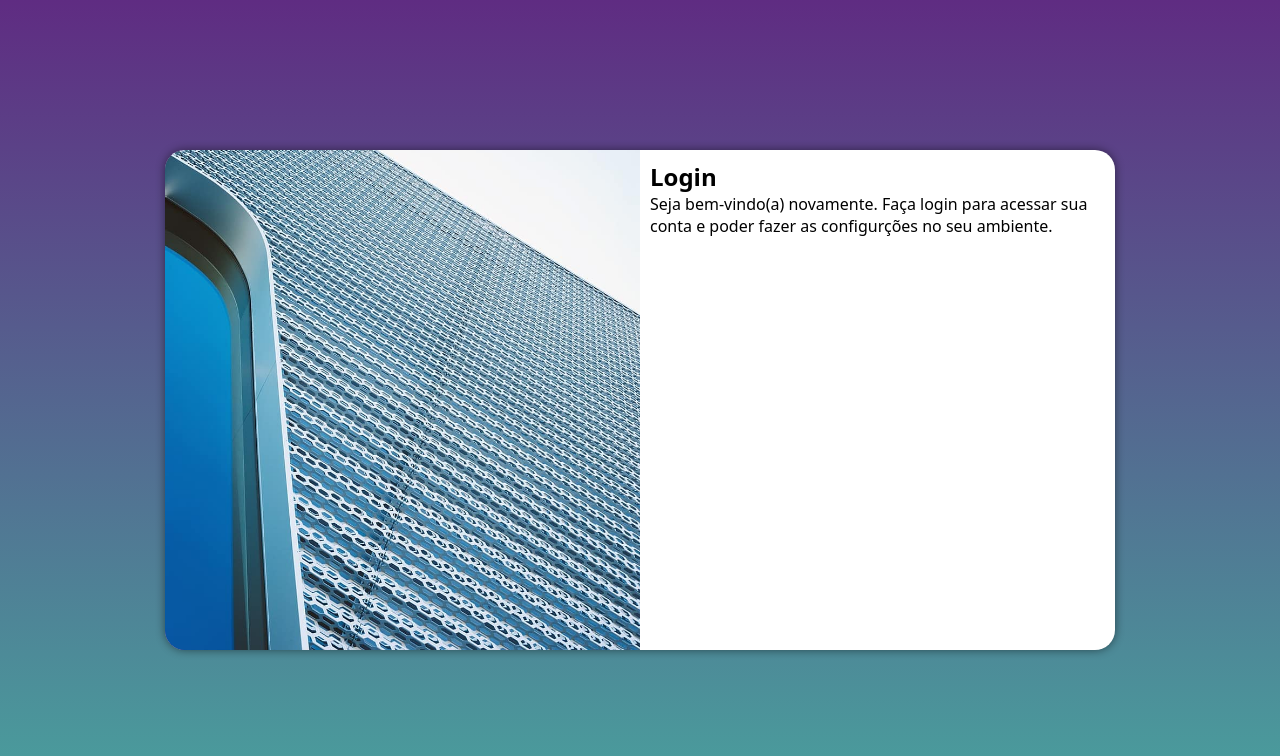
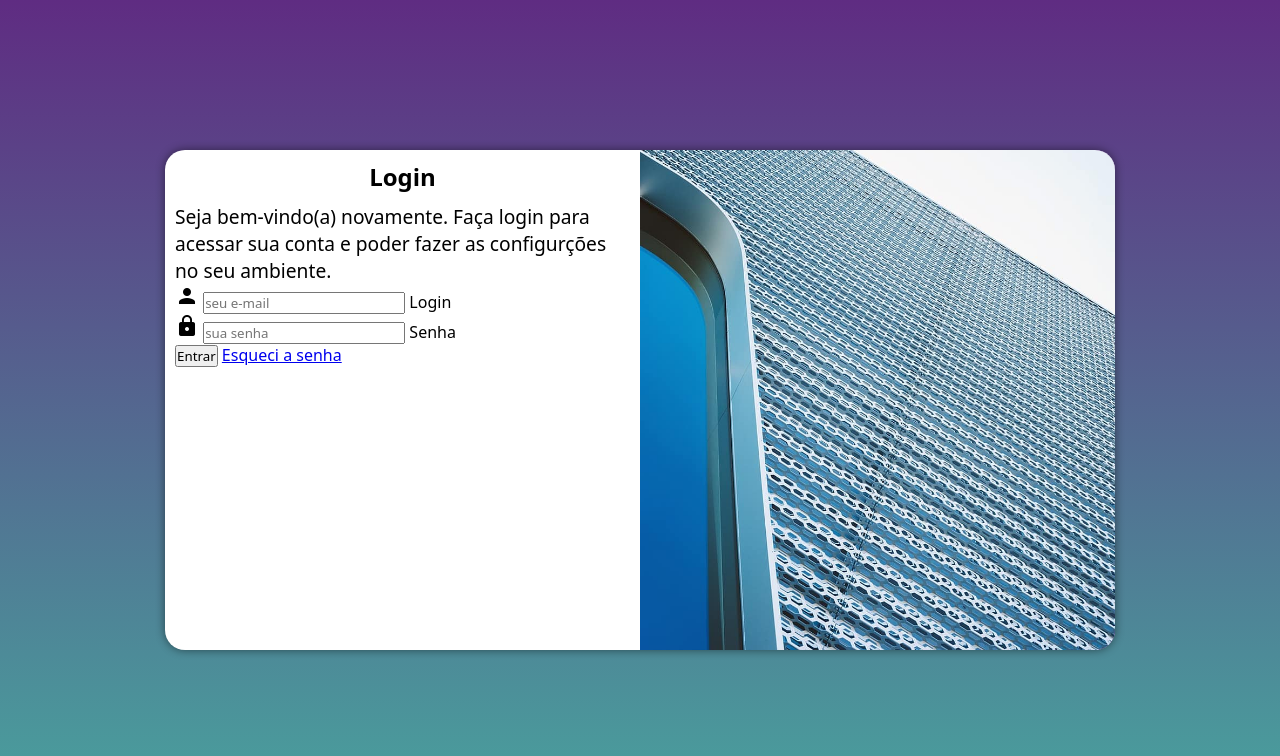
Before and after one commit to carolfantinate/projeto-login, a plain HTML site: page index.html in a window 1280 px wide. Drawn offline with Linux system fonts and the light colour scheme.

Commit message:
atualizei css e adicionei formulário

```diff
--- a/estilos/media-query.css
+++ b/estilos/media-query.css
@@ -31,13 +31,21 @@
     }
 
     section#login > div#imagem {
-        float: left;
+        float: right;
         width: 50%;
         height: 100%;
     }
 
     section#login > div#formulario {
-        float: right;
+        float: left;
         width: 50%;
     }
+
+    div#formulario > h1 {
+        font-size: 1.5em;
+    }
+
+    div#formulario > p {
+        font-size: 1.2em;
+    }
 }
--- a/estilos/style.css
+++ b/estilos/style.css
@@ -33,7 +33,7 @@ section#login {
     overflow: hidden;
 
     background-color: white;
-    width: 250px;
+    width: 60vw;
     height: 500px;
     border-radius: 20px;
     box-shadow: 0px 0px 10px #0000007e;
@@ -53,3 +53,12 @@ section#login > div#formulario {
     display: block;
     padding: 10px;
 }
+
+div#formulario > h1 {
+    text-align: center;
+    margin-bottom: 10px;
+}
+
+div#formulario p {
+    font-size: 0.8em;
+}
--- a/index.html
+++ b/index.html
@@ -4,6 +4,7 @@
     <meta charset="UTF-8">
     <meta name="viewport" content="width=device-width, initial-scale=1.0">
     <title>Login</title>
+    <link href="https://fonts.googleapis.com/icon?family=Material+Icons" rel="stylesheet">
     <link rel="stylesheet" href="estilos/style.css">
     <link rel="stylesheet" href="estilos/media-query.css">
 </head>
@@ -16,9 +17,24 @@
 
             <div id="formulario">
                 <h1>Login</h1>
+
                 <p>Seja bem-vindo(a) novamente. Faça login para acessar sua conta e poder fazer as configurções no seu ambiente.</p>
-                <form action="login.php" method="post">
 
+                <form action="login.php" method="post" autocomplete="on">
+                    <div class="campo">
+                        <i class="material-icons">person</i>
+                        <input type="email" name="login" id="ilogin" placeholder="seu e-mail" autocomplete="email" required maxlength="30">
+                        <label for="ilogin">Login</label>
+                    </div>
+                    <div class="campo">
+                        <i class="material-icons">lock</i>
+                        <input type="password" name="senha" id="isenha" placeholder="sua senha" autocomplete="current-password" required minlength="8" maxlength="20">
+                        <label for="isenha">Senha</label>
+                    </div>
+                    <input type="submit" value="Entrar">
+                    <a href="esqueci.html">Esqueci a senha
+
+                    </a>
                 </form>
             </div>
         </section>
```
